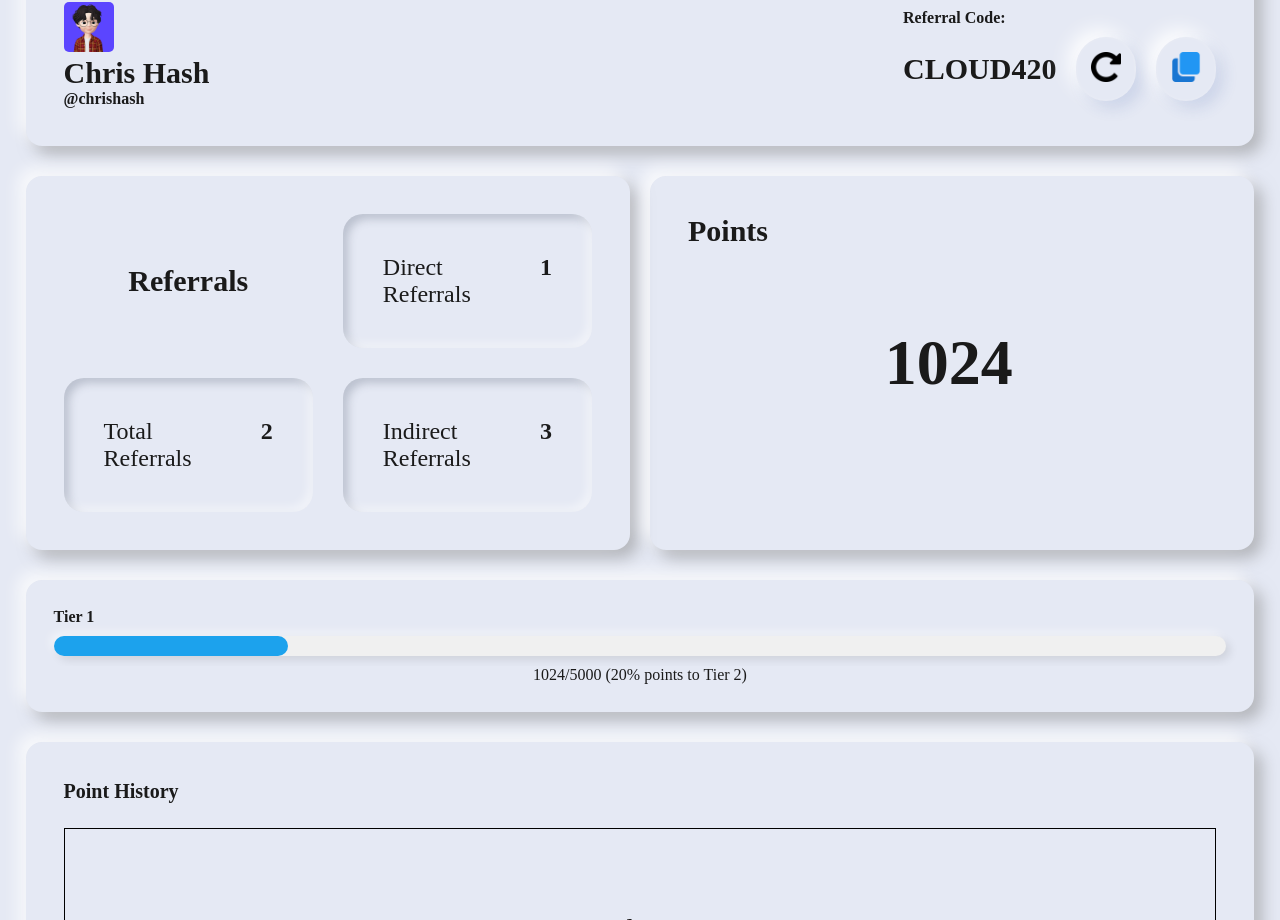
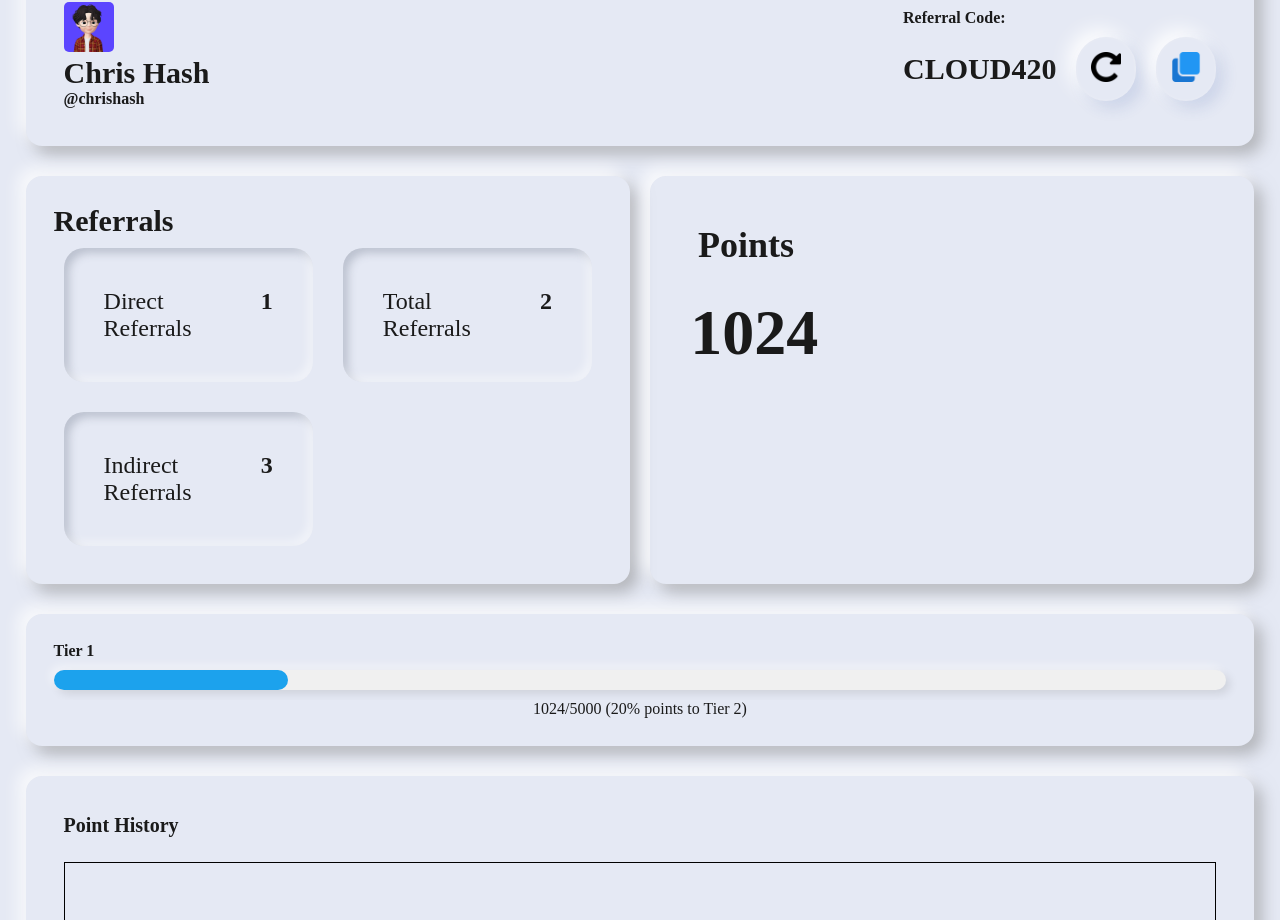
Before and after one commit to TechnicallyWeb3/blox-refpage, a React (Vite) app: page / in a window 1280 px wide. Shown: the part 1167-2087 px from the top of the page. Built offline with nearby package versions, Linux system fonts and the light colour scheme; a web font is replaced by a local one.

Commit message:
fixed mob view

```diff
--- a/src/components/ReferralProgram/ReferralProgram.module.css
+++ b/src/components/ReferralProgram/ReferralProgram.module.css
@@ -1,6 +1,7 @@
 .spline {
     display: flex;
     justify-content: center;
+
     margin-top: 20px;
 }
 
--- a/src/components/ReferralProgram/landing.jsx
+++ b/src/components/ReferralProgram/landing.jsx
@@ -1,22 +1,42 @@
 import React, { useState, useEffect } from 'react';
 import style from "./ReferralProgram.module.css";
 import Spline from '@splinetool/react-spline';
-import img from '../../assets/reed.png'
+import img from '../../assets/reed.png';
+import img1 from '../../assets/reed-mob.png';
+
 export default function Landing() {
+  const [isMobile, setIsMobile] = useState(false);
 
-  function onLoad(spline) {
-    console.log("LOADed");
-  }
+  useEffect(() => {
+    const handleResize = () => {
+      setIsMobile(window.innerWidth <= 768);
+    };
+
+    // Initial check on component mount
+    handleResize();
+
+    // Event listener for window resize
+    window.addEventListener('resize', handleResize);
+
+    // Clean up event listener on component unmount
+    return () => {
+      window.removeEventListener('resize', handleResize);
+    };
+  }, []);
 
   return (
     <div className={style.app}>
+      <div className={style.content}>
+        <div className={style.spline}>
+          {isMobile ? (
+            <img src={img1} alt="Mobile Image" />
+          ) : (
+            // <Spline scene="https://prod.spline.design/OMnkCZ5C5v-pP3n6/scene.splinecode" />
+            <img src={img} alt="Mobile Image" />
 
-        <div className={style.content}>
-          <div className={style.spline}>
-            <img src={img}></img>
-            {/* <Spline scene="https://prod.spline.design/OMnkCZ5C5v-pP3n6/scene.splinecode" onLoad={onLoad} /> */}
-          </div>
+          )}
         </div>
+      </div>
     </div>
   );
 }
--- a/src/components/ReferralStats/ReferralStats.jsx
+++ b/src/components/ReferralStats/ReferralStats.jsx
@@ -5,12 +5,12 @@ function ReferralStats() {
     return (
         <div className={styles.referralStats}>
             <div className={styles.container}>
+                <div className={styles.header}>Referrals</div>
+
                 <div className={styles.box}>
-                    <div className={styles.header}>Referrals</div>
-
                     <div className={styles.boxItem}>
                         <div>Direct Referrals</div>
-                        <div> 1</div>
+                        <div>1</div>
                     </div>
                     <div className={styles.boxItem}>
                         <div>Total Referrals</div>
@@ -18,22 +18,20 @@ function ReferralStats() {
                     </div>
                     <div className={styles.boxItem}>
                         <div>Indirect Referrals</div>
-                        <div> 3</div>
+                        <div>3</div>
                     </div>
                 </div>
             </div>
 
             <div className={styles.stats}>
-                {/* <div className={styles.wrapper}> */}
+                <div className={styles.wrapper}>
                     <p className={styles.point}>Points</p>
                     <div className={styles.points}>
-                        <p >1024</p>
+                        <p>1024</p>
                     </div>
-                {/* </div> */}
-
+                </div>
             </div>
         </div>
-
     );
 }
 
--- a/src/components/ReferralStats/ReferralStats.module.css
+++ b/src/components/ReferralStats/ReferralStats.module.css
@@ -4,7 +4,6 @@
     margin-bottom: 30px;
     margin-top: 30px;
     gap: 20px;
-
 }
 
 .stats {
@@ -12,26 +11,16 @@
     width: 50%;
     border-radius: 20px;
     padding: 20px;
-
     border: 0.5rem solid transparent;
     border-radius: 1rem;
     color: hsl(0 0% 10%);
     background: none;
-
-
-
     --shadow:
         -.5rem -.5rem 1rem hsl(0 0% 100% / .75),
         .5rem .5rem 1rem hsl(0 0% 50% / .5);
     box-shadow: var(--shadow);
     outline: none;
     transition: all 0.1s;
-
-    transition: all 0.5s;
-
-    &:hover, &:focus-visible {
-        scale: 1.01
-      }
 }
 
 .container {
@@ -39,32 +28,105 @@
     width: 50%;
     border-radius: 20px;
     padding: 20px;
-
     border: 0.5rem solid transparent;
     border-radius: 1rem;
     color: hsl(0 0% 10%);
     background: none;
-
     --shadow:
         -.5rem -.5rem 1rem hsl(0 0% 100% / .75),
         .5rem .5rem 1rem hsl(0 0% 50% / .5);
     box-shadow: var(--shadow);
     outline: none;
     transition: all 0.1s;
+}
 
-    transition: all 0.5s;
+.referralStats {
+    display: flex;
+    justify-content: space-between;
+    margin-bottom: 30px;
+    margin-top: 30px;
+    gap: 20px;
+}
 
-    &:hover, &:focus-visible {
-        scale: 1.01
-      }
+.stats {
+    display: flex;
+    width: 50%;
+    border-radius: 20px;
+    padding: 20px;
+    border: 0.5rem solid transparent;
+    border-radius: 1rem;
+    color: hsl(0 0% 10%);
+    background: none;
+    --shadow:
+        -.5rem -.5rem 1rem hsl(0 0% 100% / .75),
+        .5rem .5rem 1rem hsl(0 0% 50% / .5);
+    box-shadow: var(--shadow);
+    outline: none;
+    transition: all 0.1s;
+}
 
+.container {
+    border: 1.5px solid #000000;
+    width: 50%;
+    border-radius: 20px;
+    padding: 20px;
+    border: 0.5rem solid transparent;
+    border-radius: 1rem;
+    color: hsl(0 0% 10%);
+    background: none;
+    --shadow:
+        -.5rem -.5rem 1rem hsl(0 0% 100% / .75),
+        .5rem .5rem 1rem hsl(0 0% 50% / .5);
+    box-shadow: var(--shadow);
+    outline: none;
+    transition: all 0.1s;
+}
+
+.referralStats {
+    display: flex;
+    justify-content: space-between;
+    margin-bottom: 30px;
+    margin-top: 30px;
+    gap: 20px;
+}
+
+.stats {
+    display: flex;
+    width: 50%;
+    border-radius: 20px;
+    padding: 20px;
+    border: 0.5rem solid transparent;
+    border-radius: 1rem;
+    color: hsl(0 0% 10%);
+    background: none;
+    --shadow:
+        -.5rem -.5rem 1rem hsl(0 0% 100% / .75),
+        .5rem .5rem 1rem hsl(0 0% 50% / .5);
+    box-shadow: var(--shadow);
+    outline: none;
+    transition: all 0.1s;
+}
+
+.container {
+    border: 1.5px solid #000000;
+    width: 50%;
+    border-radius: 20px;
+    padding: 20px;
+    border: 0.5rem solid transparent;
+    border-radius: 1rem;
+    color: hsl(0 0% 10%);
+    background: none;
+    --shadow:
+        -.5rem -.5rem 1rem hsl(0 0% 100% / .75),
+        .5rem .5rem 1rem hsl(0 0% 50% / .5);
+    box-shadow: var(--shadow);
+    outline: none;
+    transition: all 0.1s;
 }
 
 .referral {
     border: 1.5px solid #000000;
 }
-
-
 
 .header {
     font-size: 30px;
@@ -81,7 +143,6 @@
     display: grid;
     grid-template-columns: repeat(2, 1fr);
     gap: 10px;
-
 }
 
 .boxItem {
@@ -92,9 +153,7 @@
     gap: 20px;
     font-size: 24px;
     margin: 10px;
-
     box-shadow: inset -5px -5px 9px rgba(255,255,255,0.45), inset 5px 5px 9px rgba(94,104,121,0.3);
-
 }
 
 .boxItem div:last-child {
@@ -106,8 +165,6 @@
     font-size: 36px;
     font-weight: 700;
     margin: 10px;
-    font-size: 30px;
-    font-weight: 700;
 }
 
 .points {
@@ -118,28 +175,24 @@
     width: 55%;
     font-size: 64px;
     font-weight: bold;
-
 }
-
 
 @media (max-width: 768px) {
     .referralStats {
         flex-direction: column;
+        align-items: center;
     }
 
     .stats {
-        width: 100%;
+        width: 85%;
     }
 
     .boxItem {
-
-        padding: 25px;
-        border-radius: 20px;
-
-
+        padding: 15px;
+        font-size: 18px;
     }
 
     .container {
-        width: 100%;
+        width: 85%;
     }
 }
--- a/src/components/UserInfo/UserInfo.module.css
+++ b/src/components/UserInfo/UserInfo.module.css
@@ -118,10 +118,20 @@
         gap: 20px;
         justify-content: flex-start;
         margin-top: 0px;
-
     }
 
     .refresh_container button {
         width: 100%;
+        padding: 10px;
+    }
+
+    .refCode {
+        font-size: 20px;
+    }
+
+    .referralCode p {
+        font-size: 20px;
+        margin-bottom: 15px;
+        font-weight: 900;
     }
 }
--- a/src/pages/Home/Home.module.css
+++ b/src/pages/Home/Home.module.css
@@ -4,3 +4,10 @@
 margin-left: 2%;
 margin-right: 2%;
 }
+
+
+@media (max-width: 768px){
+    .Home {
+        margin-right: 0%;
+    }
+}
```
Also changed, not shown: 1 other file (tests, documents, lock files or other folders).
